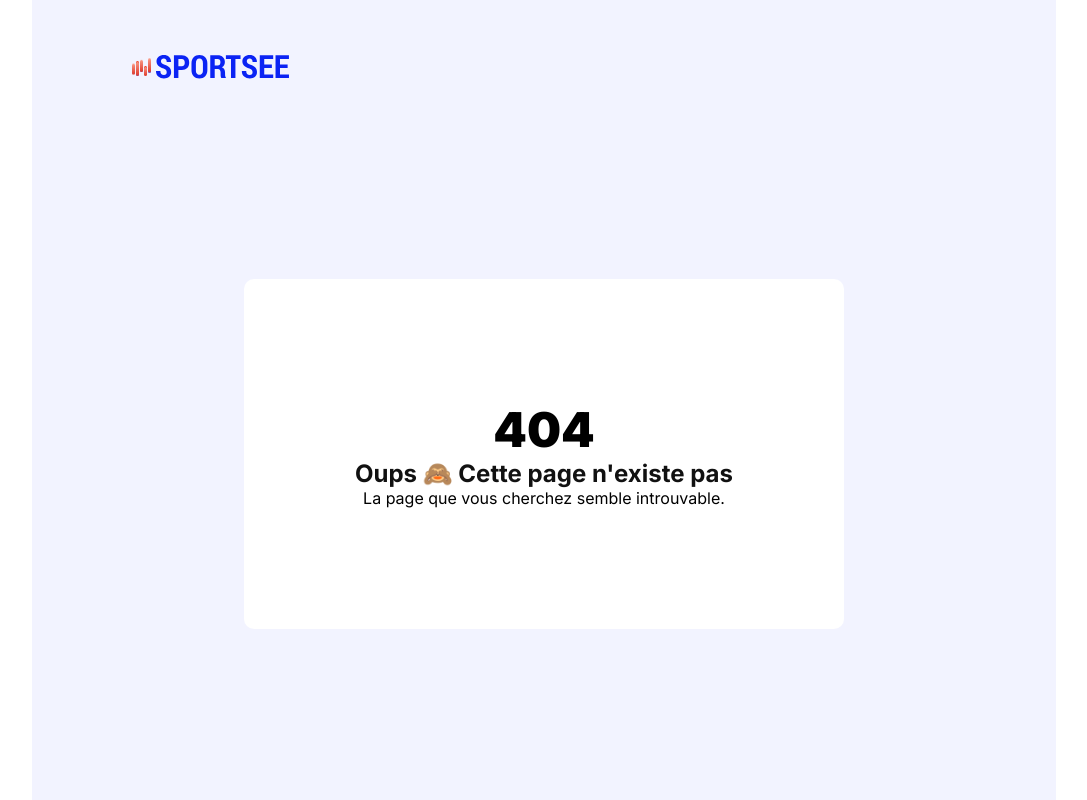
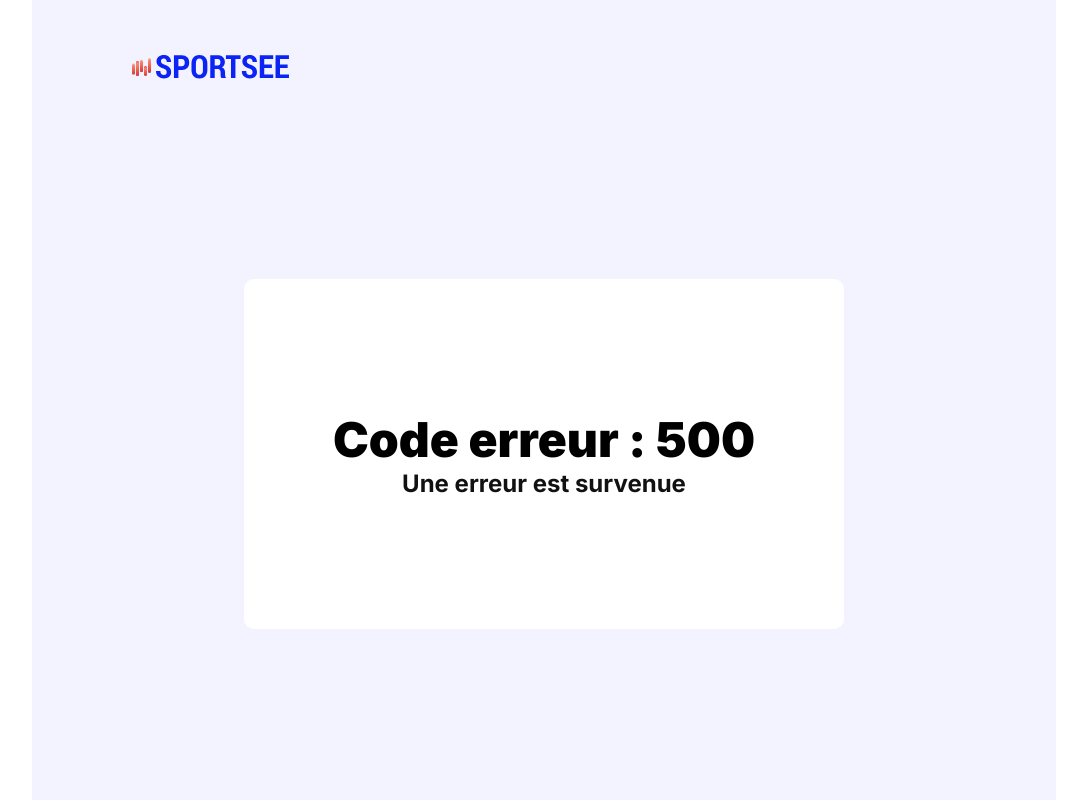
Before and after one commit to jakun9999/sportsee, a React app in the folder frontend/: page /error in a window 1280 px wide. Before the commit this address had no page. Shown: the whole page, without its empty margins (96-1183 px from the left). Built offline with nearby package versions, Linux system fonts and the light colour scheme; the HTML template or start-up script is replaced by a standard one.

Commit message:
✅ Error / state - improving error and state management.

```diff
--- a/frontend/src/components/LongProfile/index.jsx
+++ b/frontend/src/components/LongProfile/index.jsx
@@ -12,7 +12,9 @@ function LongProfile() {
 
   // Si les données sont en cours de chargement ou absentes
   if (isLoading || !profile || !activities) {
-    return <div className={styles.longProfile}>Chargement du profil...</div>;
+    return (
+      <div className={styles.longProfile}>Chargement du profil en cours...</div>
+    );
   }
 
   const formatedDate = formatToLongDate(profile.createdAt);
--- a/frontend/src/components/ShortProfile/index.jsx
+++ b/frontend/src/components/ShortProfile/index.jsx
@@ -7,7 +7,11 @@ function ShortProfile() {
 
   // Si les données sont en cours de chargement ou absentes
   if (isLoading || !profile) {
-    return <div className={styles.shortProfile}>Chargement du profil...</div>;
+    return (
+      <div className={styles.shortProfile}>
+        Chargement du profil en cours...
+      </div>
+    );
   }
 
   // Désormais, on est 100% certain que `profile` existe !
--- a/frontend/src/components/WeekActivity/index.jsx
+++ b/frontend/src/components/WeekActivity/index.jsx
@@ -69,7 +69,9 @@ function WeekActivity() {
   return (
     <div className={styles.weekActivity}>
       {!isDataReady ? (
-        <div className={styles.loading}>Chargement de l'activité...</div>
+        <div className={styles.loading}>
+          Chargement de l'activité en cours...
+        </div>
       ) : (
         <>
           <div className={styles.main}>
--- a/frontend/src/main.jsx
+++ b/frontend/src/main.jsx
@@ -5,6 +5,7 @@ import {
   Routes,
   Route,
   useLocation,
+  Navigate,
 } from "react-router-dom";
 import { AnimatePresence } from "framer-motion";
 import Home from "./pages/Home";
@@ -31,7 +32,11 @@ function AnimatedRoutes() {
             <Route path="/profile" element={<Profile />} />
           </Route>
         </Route>
-        <Route path="*" element={<Error />} />
+        <Route path="/error" element={<Error />} />
+        <Route
+          path="*"
+          element={<Navigate to="/error" state={{ errorCode: 404 }} replace />}
+        />
       </Routes>
     </AnimatePresence>
   );
--- a/frontend/src/pages/Dashboard/index.jsx
+++ b/frontend/src/pages/Dashboard/index.jsx
@@ -21,7 +21,7 @@ const pageVariants = {
 
 function Dashboard() {
   const { profile, statistics, activities, isLoading, error } = useData();
-  if (error) return <Navigate to="/error" />;
+  if (error) return <Navigate to="/error" state={{ errorCode: 500 }} />;
 
   const isReady = !isLoading && profile && statistics && activities;
 
@@ -45,7 +45,7 @@ function Dashboard() {
       transition={{ duration: 1, ease: "easeInOut" }}
     >
       {!isReady ? (
-        <p>Chargement</p>
+        <p>Chargement de vos données en cours...</p>
       ) : (
         <div className={styles.dashboard}>
           <LongProfile />
--- a/frontend/src/pages/Error/index.jsx
+++ b/frontend/src/pages/Error/index.jsx
@@ -1,4 +1,5 @@
 import styles from "./style.module.css";
+import { useLocation } from "react-router-dom";
 import HeaderLogo from "../../components/HeaderLogo";
 import { motion } from "framer-motion";
 
@@ -9,6 +10,20 @@ const pageVariants = {
 };
 
 function Error() {
+  const location = useLocation();
+  const errorCode = location.state?.errorCode || 500;
+  let errorMessage = "";
+
+  switch (errorCode) {
+    case 404:
+      errorMessage = "Page introuvable !";
+      break;
+    case 500:
+      errorMessage = "Erreur du serveur !";
+    default:
+      errorMessage = "Une erreur est survenue";
+  }
+
   return (
     <motion.div
       key="error"
@@ -24,9 +39,8 @@ function Error() {
         </div>
         <div className={styles.errorPosition}>
           <div className={styles.errorDisplay}>
-            <h1 className="heading-1">404</h1>
-            <h2>Oups 🙈 Cette page n'existe pas</h2>
-            <p>La page que vous cherchez semble introuvable.</p>
+            <h1 className="heading-1">Code erreur : {errorCode}</h1>
+            <h2>{errorMessage}</h2>
           </div>
         </div>
       </div>
--- a/frontend/src/pages/Profile/index.jsx
+++ b/frontend/src/pages/Profile/index.jsx
@@ -21,7 +21,7 @@ const pageVariants = {
 
 function Profile() {
   const { profile, statistics, activities, isLoading, error } = useData();
-  if (error) return <Navigate to="/error" />;
+  if (error) return <Navigate to="/error" state={{ errorCode: 500 }} />;
 
   const isReady = !isLoading && profile && statistics && activities;
 
@@ -45,7 +45,7 @@ function Profile() {
       transition={{ duration: 1, ease: "easeInOut" }}
     >
       {!isReady ? (
-        <p>Chargement</p>
+        <p>Chargement de vos données cours...</p>
       ) : (
         <div className={styles.profile}>
           <div className={styles.leftPane}>
```
